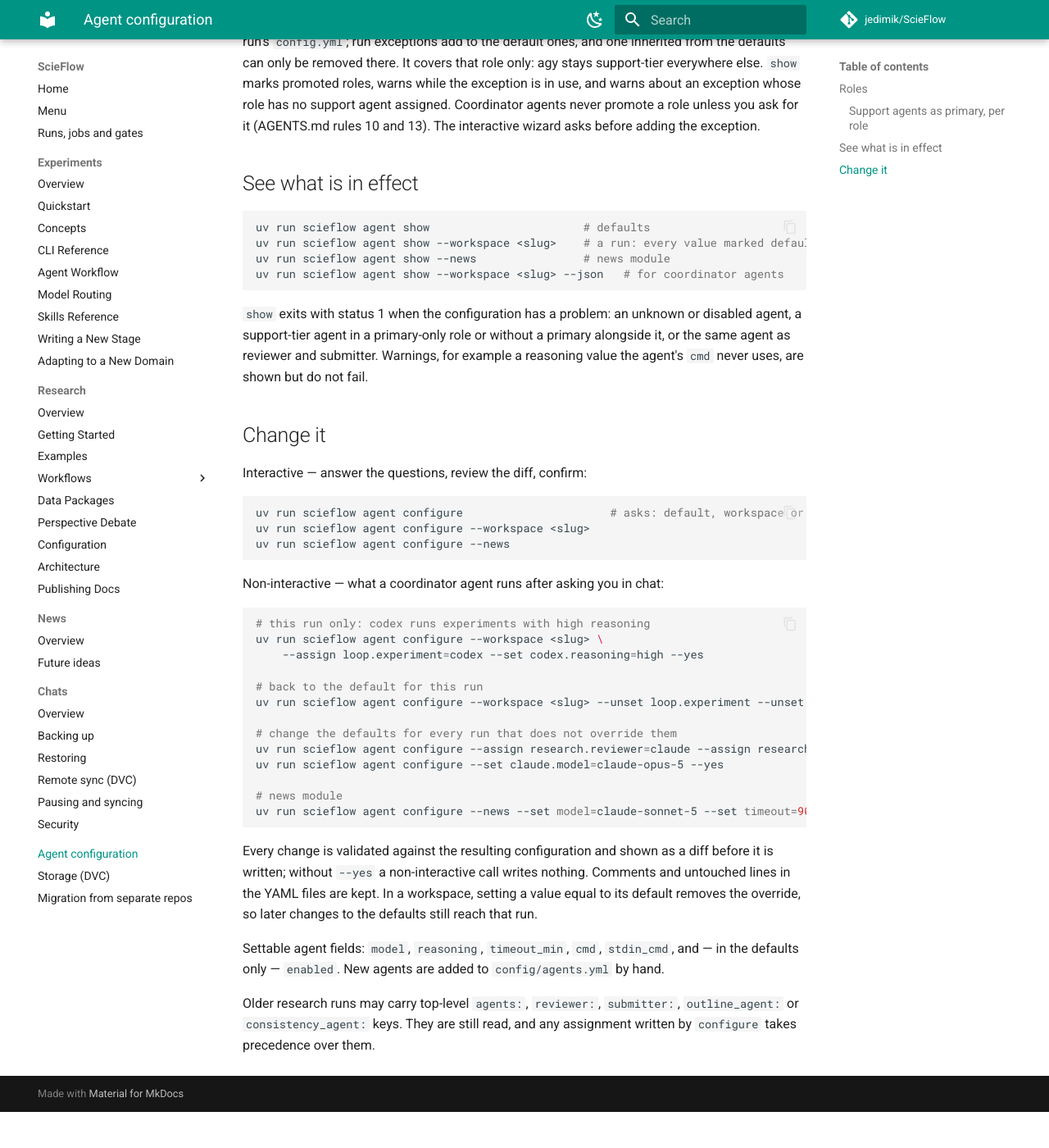
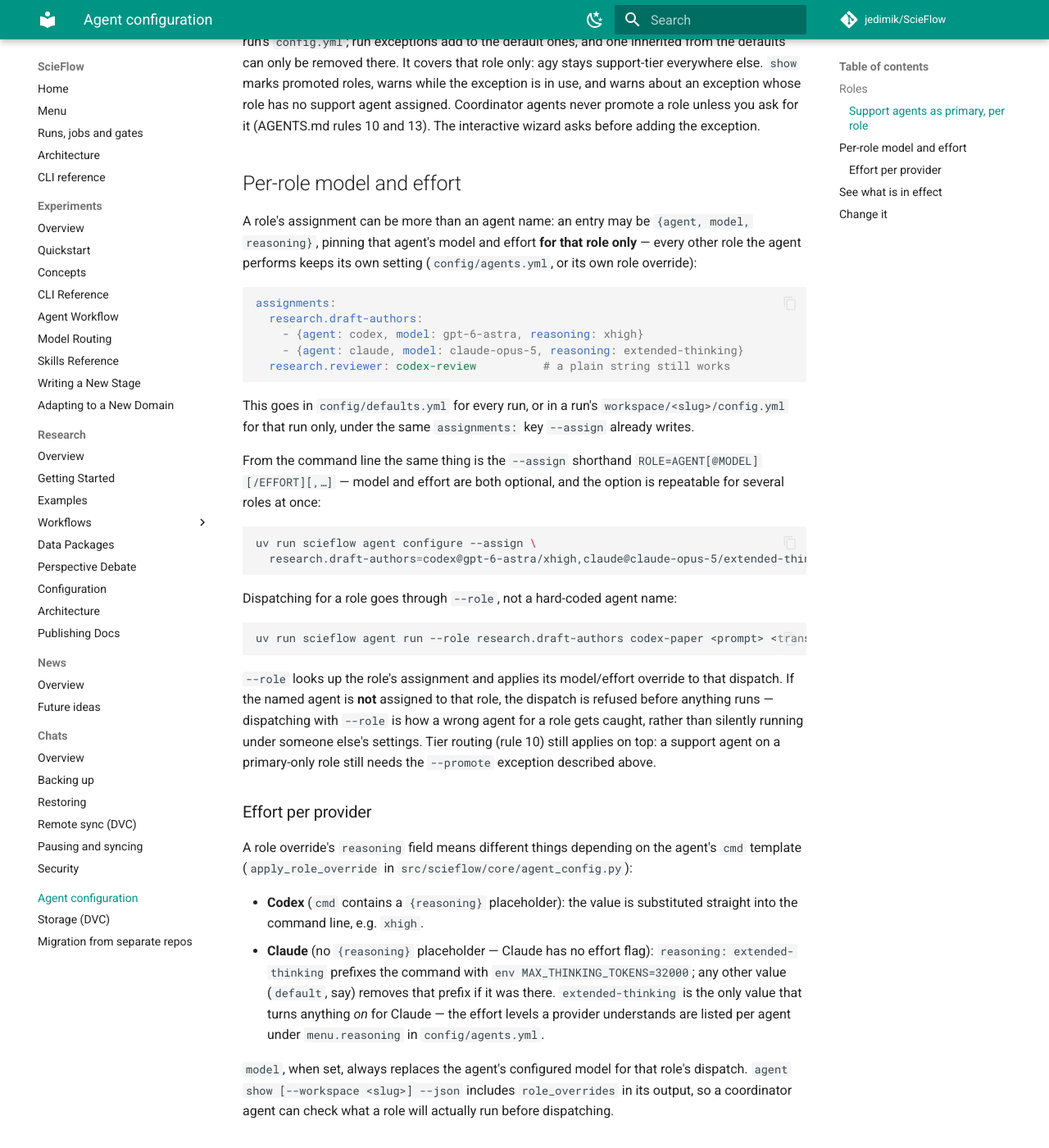
Before and after one commit to jedimik/ScieFlow, an MkDocs documentation site: the page built from docs/agents.md, in a window 1280 px wide and 1400 px high, scrolled down 1983 px. Shown: the whole window at 82% size. Built offline with MkDocs 1.6.1 and Material for MkDocs 9.7.7, drawn with Linux system fonts in a browser that asks for light colours; comment, search, counter and statistics services are not loaded; before the commit the page ends 3339 px from its top, so only the background shows below that.

Commit message:
docs: architecture and CLI reference for the service core
Adds docs/architecture.md (layering, on-disk state, concurrency, how to
extend) and docs/cli.md (run, gate, agent and workspace commands with exit
codes), and documents per-role model/effort in docs/agents.md.

Co-Authored-By: Claude Opus 5 <noreply@anthropic.com>
Claude-Session: https://claude.ai/code/session_01PqH7PUAJgzeLbPHPZXbBVe

````diff
--- a/docs/agents.md
+++ b/docs/agents.md
@@ -69,6 +69,69 @@ exception whose role has no support agent assigned. Coordinator agents never
 promote a role unless you ask for it (AGENTS.md rules 10 and 13). The
 interactive wizard asks before adding the exception.
 
+## Per-role model and effort
+
+A role's assignment can be more than an agent name: an entry may be
+`{agent, model, reasoning}`, pinning that agent's model and effort **for
+that role only** — every other role the agent performs keeps its own
+setting (`config/agents.yml`, or its own role override):
+
+```yaml
+assignments:
+  research.draft-authors:
+    - {agent: codex, model: gpt-6-astra, reasoning: xhigh}
+    - {agent: claude, model: claude-opus-5, reasoning: extended-thinking}
+  research.reviewer: codex-review          # a plain string still works
+```
+
+This goes in `config/defaults.yml` for every run, or in a run's
+`workspace/<slug>/config.yml` for that run only, under the same
+`assignments:` key `--assign` already writes.
+
+From the command line the same thing is the `--assign` shorthand
+`ROLE=AGENT[@MODEL][/EFFORT][,…]` — model and effort are both optional, and
+the option is repeatable for several roles at once:
+
+```bash
+uv run scieflow agent configure --assign \
+  research.draft-authors=codex@gpt-6-astra/xhigh,claude@claude-opus-5/extended-thinking --yes
+```
+
+Dispatching for a role goes through `--role`, not a hard-coded agent name:
+
+```bash
+uv run scieflow agent run --role research.draft-authors codex-paper <prompt> <transcript>
+```
+
+`--role` looks up the role's assignment and applies its model/effort
+override to that dispatch. If the named agent is **not** assigned to that
+role, the dispatch is refused before anything runs — dispatching with
+`--role` is how a wrong agent for a role gets caught, rather than silently
+running under someone else's settings. Tier routing (rule 10) still applies
+on top: a support agent on a primary-only role still needs the `--promote`
+exception described above.
+
+### Effort per provider
+
+A role override's `reasoning` field means different things depending on
+the agent's `cmd` template (`apply_role_override` in
+`src/scieflow/core/agent_config.py`):
+
+- **Codex** (`cmd` contains a `{reasoning}` placeholder): the value is
+  substituted straight into the command line, e.g. `xhigh`.
+- **Claude** (no `{reasoning}` placeholder — Claude has no effort flag):
+  `reasoning: extended-thinking` prefixes the command with
+  `env MAX_THINKING_TOKENS=32000 `; any other value (`default`, say)
+  removes that prefix if it was there. `extended-thinking` is the only
+  value that turns anything *on* for Claude — the effort levels a provider
+  understands are listed per agent under `menu.reasoning` in
+  `config/agents.yml`.
+
+`model`, when set, always replaces the agent's configured model for that
+role's dispatch. `agent show [--workspace <slug>] --json` includes
+`role_overrides` in its output, so a coordinator agent can check what a
+role will actually run before dispatching.
+
 ## See what is in effect
 
 ```bash
--- a/mkdocs.yml
+++ b/mkdocs.yml
@@ -55,6 +55,8 @@ nav:
   - Home: index.md
   - Menu: menu.md
   - Runs, jobs and gates: runs.md
+  - Architecture: architecture.md
+  - CLI reference: cli.md
   - Experiments:
       - Overview: experiments/index.md
       - Quickstart: experiments/quickstart.md
````
Also changed, not shown: docs/architecture.md (added, +168 -0 lines), docs/cli.md (added, +195 -0 lines), docs/index.md (+6 -0 lines).
